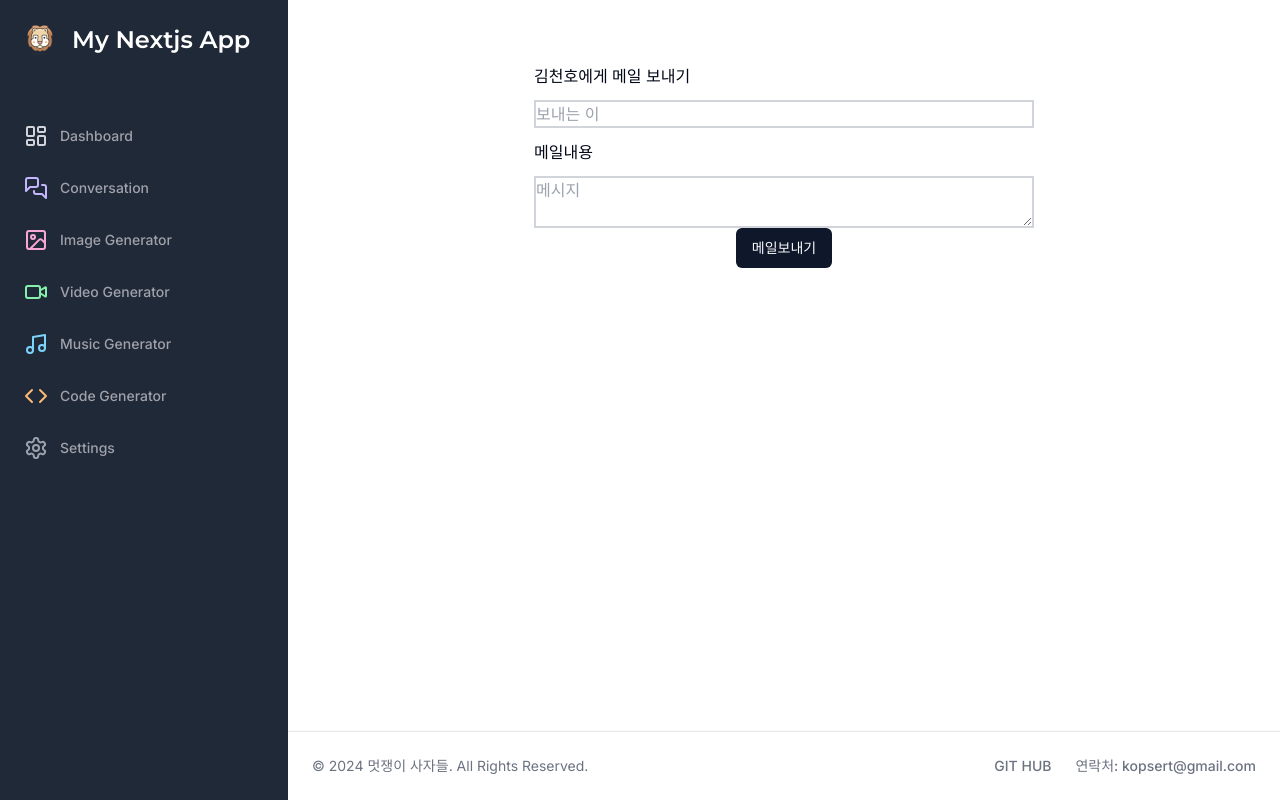
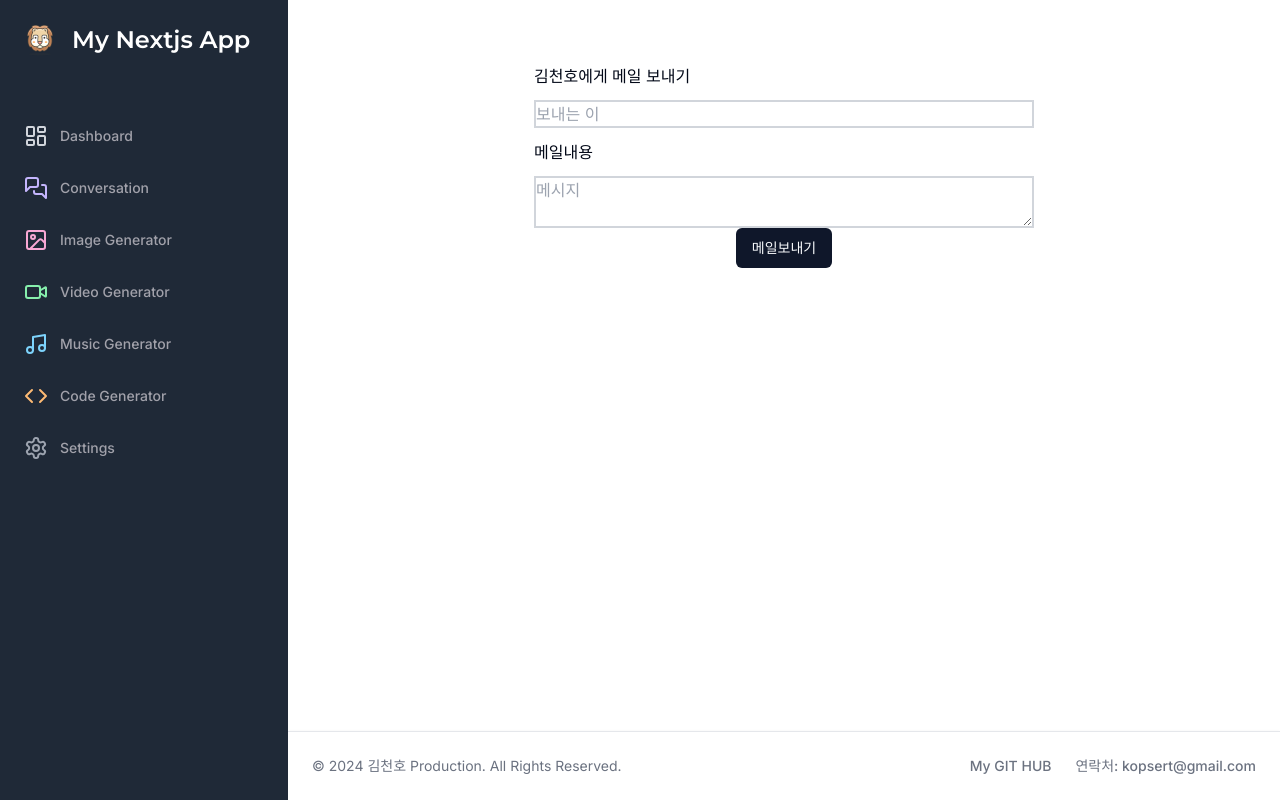
Before and after one commit to macklinkim/Nextjs-study-ai-saas, a Next.js app: page /email in a window 1280 px wide. Built offline with nearby package versions, Linux system fonts and the light colour scheme.

Commit message:
💄 [24.05.05 15:27] footer 링크명 수정

```diff
--- a/components/footer.tsx
+++ b/components/footer.tsx
@@ -3,15 +3,15 @@ const Footer = () => {
     <footer className="w-full p-4 bg-white border-t border-gray-200 shadow md:flex md:items-center md:justify-between md:p-6 dark:bg-[#181818] dark:border-gray-700 ">
       <span className="text-sm text-gray-500 sm:text-center dark:text-gray-400">
         © 2024{" "}
-        <a href="https://www.likelion.net/" className="hover:underline">
-          멋쟁이 사자들
+        <a href="https://macklinkim.github.io/study/css_study/css_study_01_profile/" className="hover:underline">
+          김천호 Production
         </a>
         . All Rights Reserved.
       </span>
       <ul className="flex flex-wrap items-center mt-3 text-sm font-medium text-gray-500 dark:text-gray-400 sm:mt-0">
         <li>
           <a href="https://github.com/macklinkim/" className="hover:underline me-4 md:me-6">
-            GIT HUB
+            My GIT HUB
           </a>
         </li>
         <li>
```
